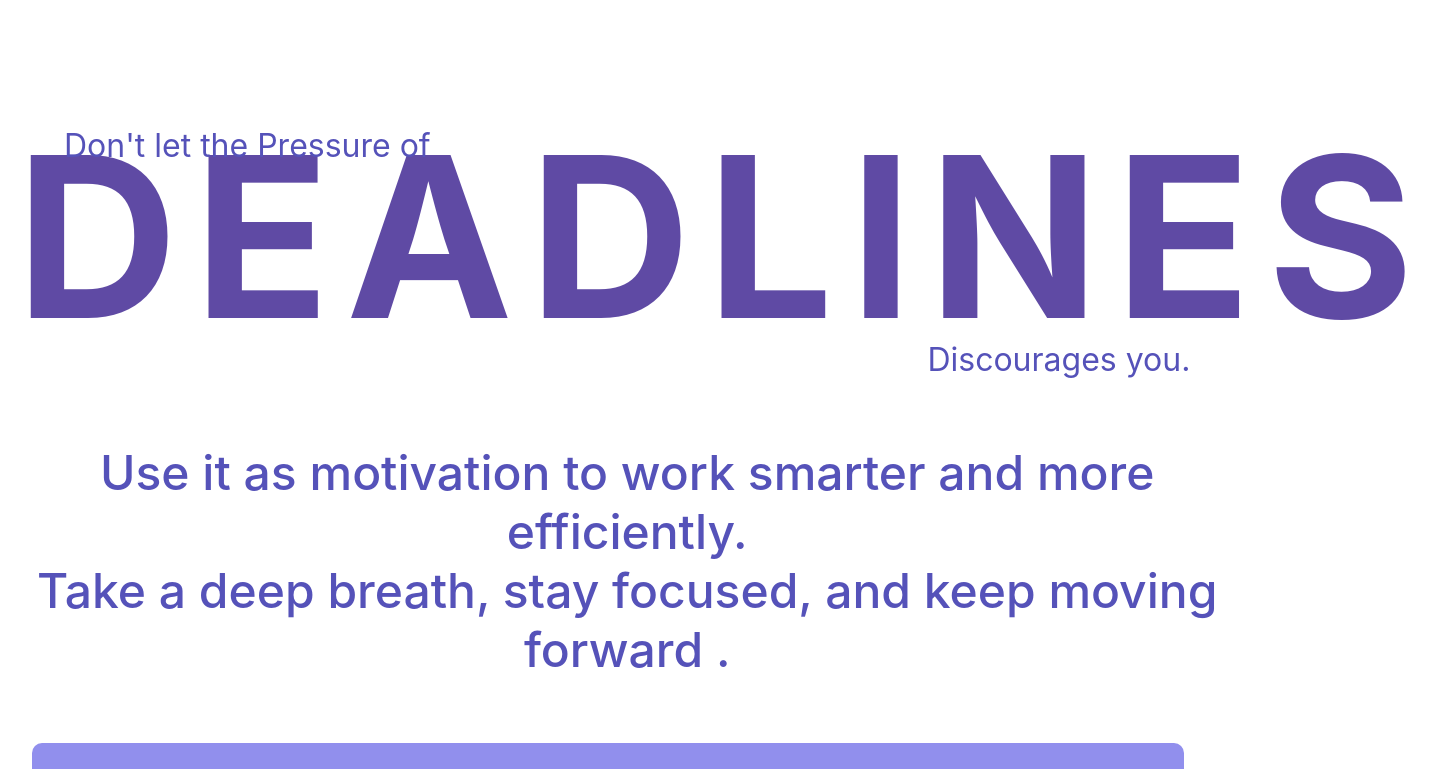
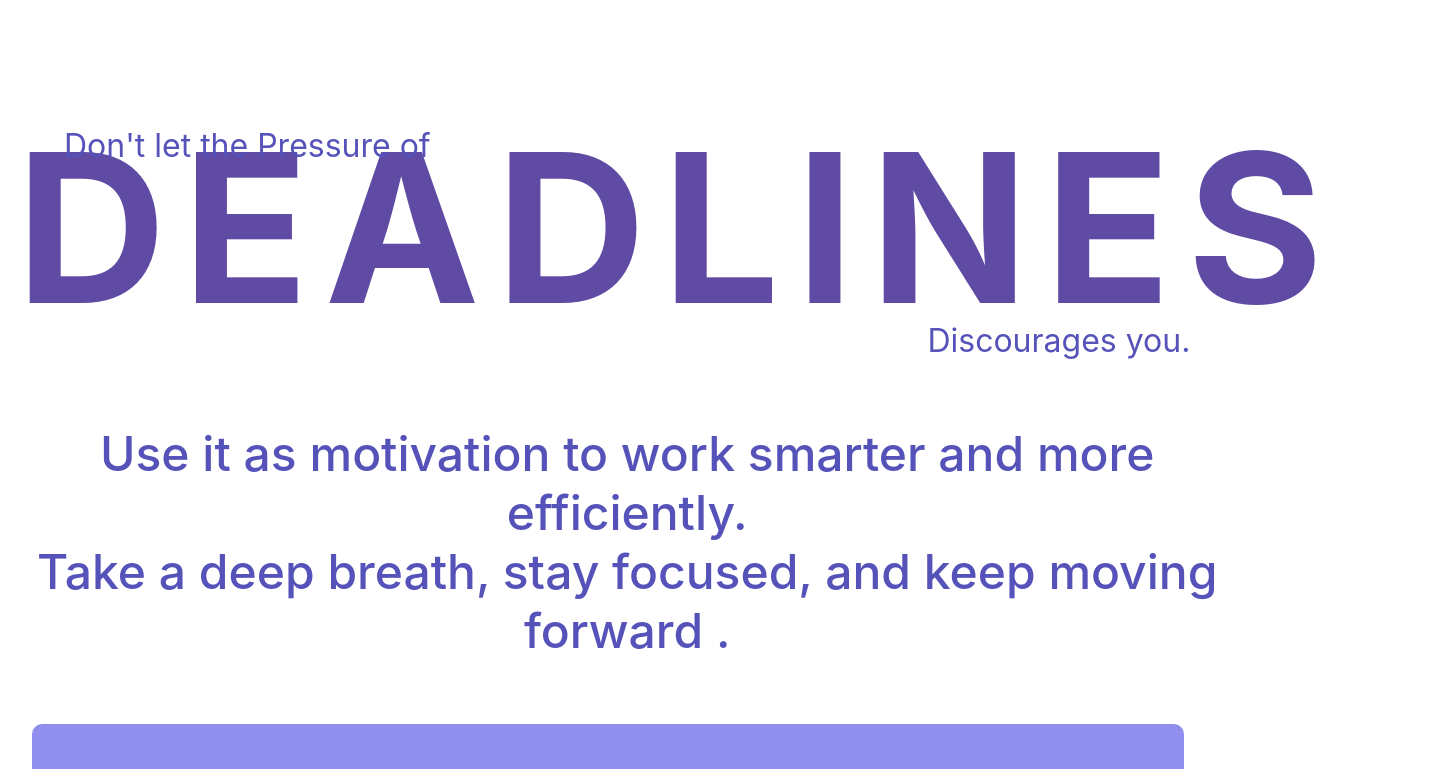
Before and after one commit to suraj9318/assignment-freelansh, a React (Create React App) app: page / in a window 1280 px wide. Shown: the part 1551-2320 px from the top of the page, 1430 px wide, since content can reach past the window. Built offline with nearby package versions, Linux system fonts and the light colour scheme; a web font is replaced by a local one.

Commit message:
done with desktop devices

```diff
--- a/src/App.css
+++ b/src/App.css
@@ -661,7 +661,7 @@ margin: 1rem 0rem !important;
 }
 .theme h1{
   color: #5f4aa4;
-  font-size: 14rem;
+  font-size: 13rem;
   padding: 0 1rem;
   text-align: center;
   letter-spacing: 1rem;
```
